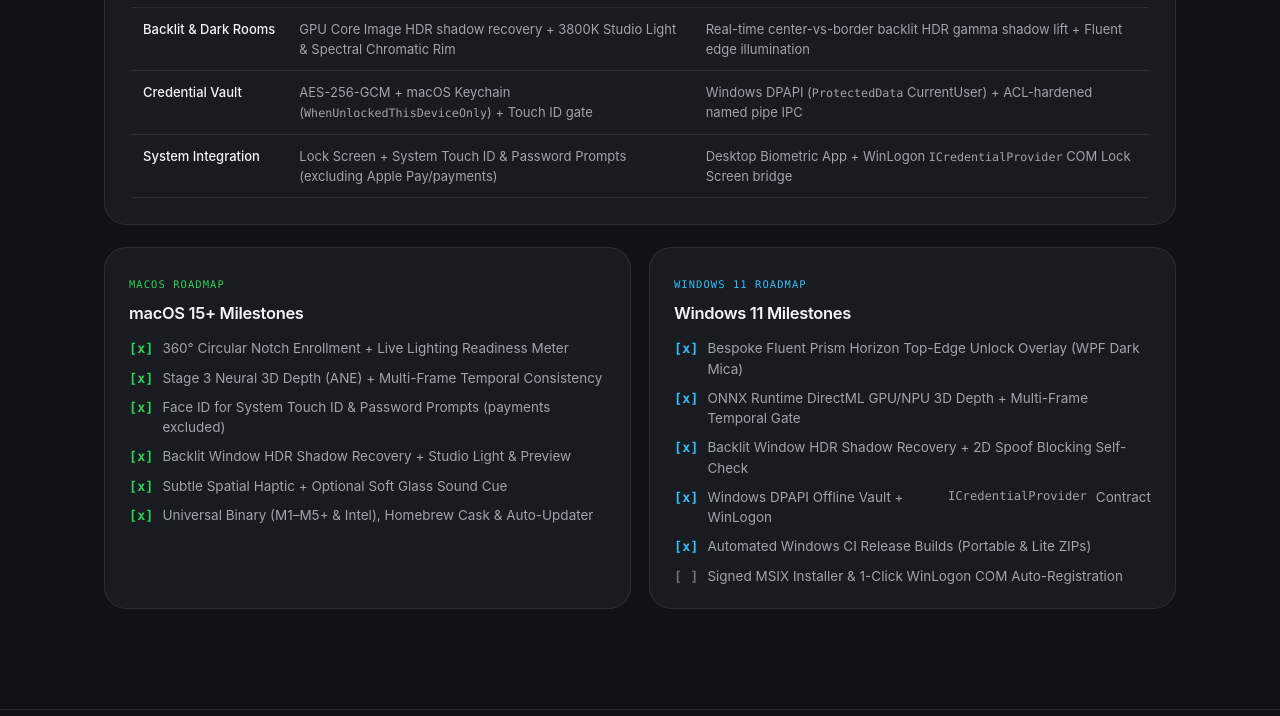
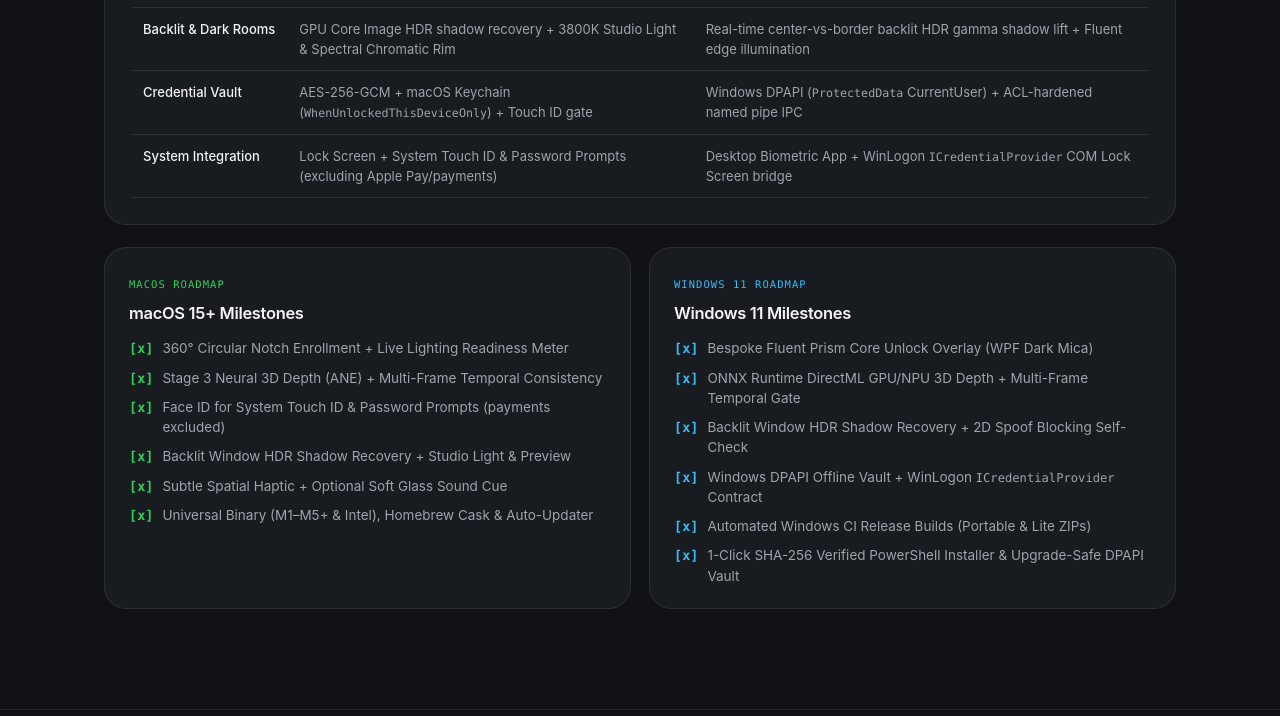
Before and after one commit to ChandranilDas/NEELx, a plain HTML site: page website/index.html in a window 1280 px wide. Shown: the part 1829-2545 px from the top of the page. Drawn offline with Linux system fonts and the light colour scheme; no server answers.

Commit message:
Add SHA-256 verified Windows install/uninstall PowerShell scripts, upgrade-safe DPAPI vault preservation, and complete Windows roadmap

```diff
--- a/website/index.html
+++ b/website/index.html
@@ -360,19 +360,12 @@
               <span class="feature-tag win-tag">Windows 11 Roadmap</span>
               <h3 style="margin-top: 6px;">Windows 11 Milestones</h3>
               <ul class="parity-list">
-                <li><span class="parity-check win">[x]</span> Bespoke Fluent Prism Horizon Top-Edge Unlock Overlay (WPF
-                  Dark Mica)</li>
-                <li><span class="parity-check win">[x]</span> ONNX Runtime DirectML GPU/NPU 3D Depth + Multi-Frame
-                  Temporal Gate</li>
-                <li><span class="parity-check win">[x]</span> Backlit Window HDR Shadow Recovery + 2D Spoof Blocking
-                  Self-Check</li>
-                <li><span class="parity-check win">[x]</span> Windows DPAPI Offline Vault + WinLogon
-                  <code>ICredentialProvider</code> Contract
-                </li>
-                <li><span class="parity-check win">[x]</span> Automated Windows CI Release Builds (Portable &amp; Lite
-                  ZIPs)</li>
-                <li><span class="parity-check next">[ ]</span> Signed MSIX Installer &amp; 1-Click WinLogon COM
-                  Auto-Registration</li>
+                <li><span class="parity-check win">[x]</span> <span>Bespoke Fluent Prism Core Unlock Overlay (WPF Dark Mica)</span></li>
+                <li><span class="parity-check win">[x]</span> <span>ONNX Runtime DirectML GPU/NPU 3D Depth + Multi-Frame Temporal Gate</span></li>
+                <li><span class="parity-check win">[x]</span> <span>Backlit Window HDR Shadow Recovery + 2D Spoof Blocking Self-Check</span></li>
+                <li><span class="parity-check win">[x]</span> <span>Windows DPAPI Offline Vault + WinLogon <code>ICredentialProvider</code> Contract</span></li>
+                <li><span class="parity-check win">[x]</span> <span>Automated Windows CI Release Builds (Portable &amp; Lite ZIPs)</span></li>
+                <li><span class="parity-check win">[x]</span> <span>1-Click SHA-256 Verified PowerShell Installer &amp; Upgrade-Safe DPAPI Vault</span></li>
               </ul>
             </div>
           </div>
@@ -924,9 +917,9 @@
 
           <div class="copy-block">
             <div class="copy-block-content">
-              <span class="copy-label"># Quick PowerShell download, extract &amp; launch (Windows 11)</span>
+              <span class="copy-label"># 1-Click PowerShell Installer (verifies SHA-256, adds Start Menu shortcut &amp; preserves your DPAPI vault on upgrades)</span>
               <code id="cmdWinQuick"
-                class="copy-cmd">Invoke-WebRequest "https://github.com/ChandranilDas/NEELx/releases/download/v2.0.0-beta.5/NEELx-v2.0.0-beta.5-windows-x64-portable.zip" -OutFile "$env:TEMP\NEELx.zip"; Expand-Archive "$env:TEMP\NEELx.zip" "$env:LOCALAPPDATA\NEELx-App" -Force; Start-Process "$env:LOCALAPPDATA\NEELx-App\NEELx.Windows.exe"</code>
+                class="copy-cmd">irm https://raw.githubusercontent.com/ChandranilDas/NEELx/main/windows/install.ps1 | iex</code>
             </div>
             <button class="btn-copy" type="button" data-copy-target="#cmdWinQuick">Copy</button>
           </div>
```
Also changed, not shown: 5 other files.
